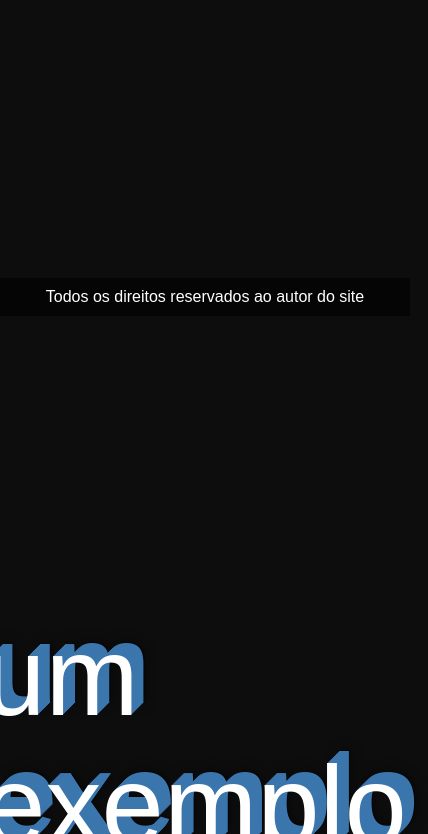
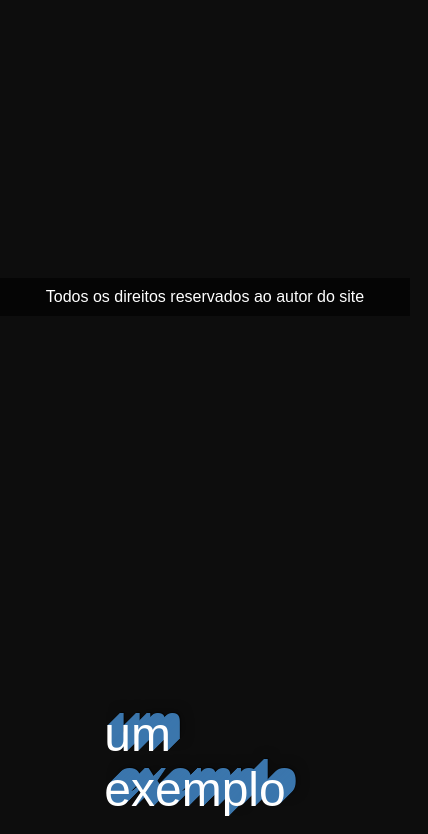
Before and after one commit to Emanoel-Ferreira-LS/animacao-scroll, a plain HTML site: page index.html in a window 390 px wide. Shown: the part 528-1362 px from the top of the page, 428 px wide, since content can reach past the window. Drawn offline with nearby package versions, Linux system fonts and the light colour scheme.

Commit message:
media celular

```diff
--- a/style.css
+++ b/style.css
@@ -15,6 +15,7 @@ body {
     text-align: center;
     width: 100vw;
     position: fixed;
+
   }
 
   header h1 {
@@ -109,3 +110,13 @@ body {
   footer p {
     margin: 0;
   }
+
+  @media screen and (max-width: 767px){
+    section p{
+      position: absolute;
+      top: 40%;
+      left: 50%;
+      transform: translate(-50%,-50%);
+      font-size: 3em;
+    }
+  }
```
